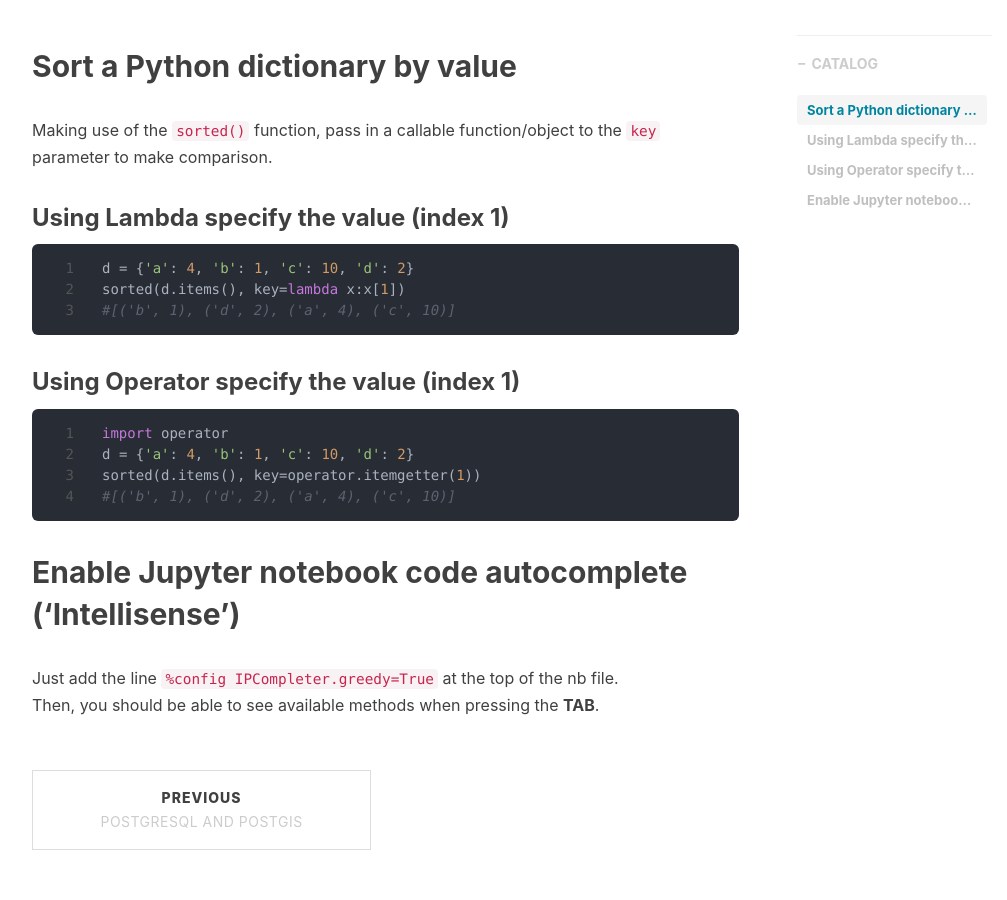
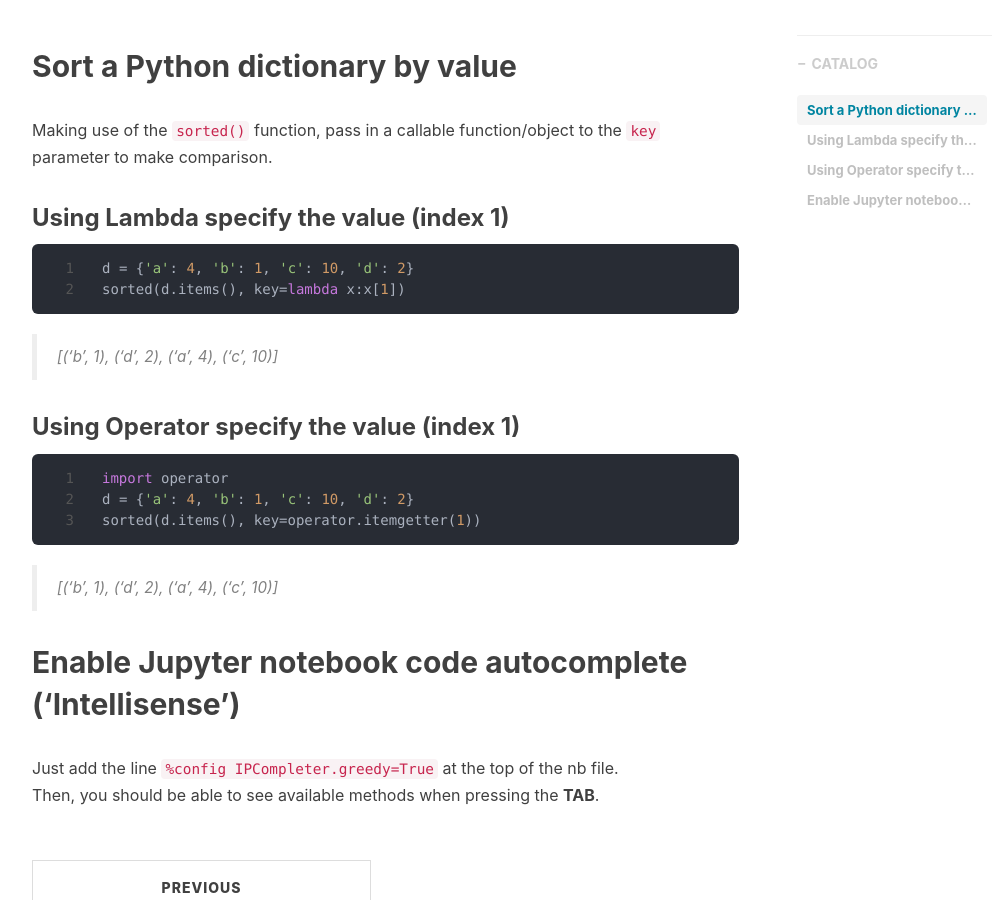
Before and after one commit to nuistzhou/nuistzhou.github.io, a Jekyll site: the page built from _posts/2019-04-18-Python-Tricks.markdown, in a window 1280 px wide and 900 px high, scrolled down 528 px. Shown: the whole window, without its empty margins (233-1240 px from the left). Built offline with Jekyll 4.4.1, drawn with Linux system fonts in a browser that asks for light colours; nearby versions of some CDN libraries; comment, search, counter and statistics services are not loaded.

Commit message:
New post.

````diff
--- a/_posts/2019-04-18-Python-Tricks.markdown
+++ b/_posts/2019-04-18-Python-Tricks.markdown
@@ -17,8 +17,9 @@ Making use of the `sorted()` function, pass in a callable function/object to the
 ```python
 d = {'a': 4, 'b': 1, 'c': 10, 'd': 2}
 sorted(d.items(), key=lambda x:x[1])
-#[('b', 1), ('d', 2), ('a', 4), ('c', 10)]
 ```
+> [('b', 1), ('d', 2), ('a', 4), ('c', 10)]
+
 
 ### Using Operator specify the value (index 1)
 
@@ -26,8 +27,9 @@ sorted(d.items(), key=lambda x:x[1])
 import operator
 d = {'a': 4, 'b': 1, 'c': 10, 'd': 2}
 sorted(d.items(), key=operator.itemgetter(1))
-#[('b', 1), ('d', 2), ('a', 4), ('c', 10)]
 ```
+> [('b', 1), ('d', 2), ('a', 4), ('c', 10)]
+
 
 ## Enable Jupyter notebook code autocomplete ('Intellisense')
 
````
